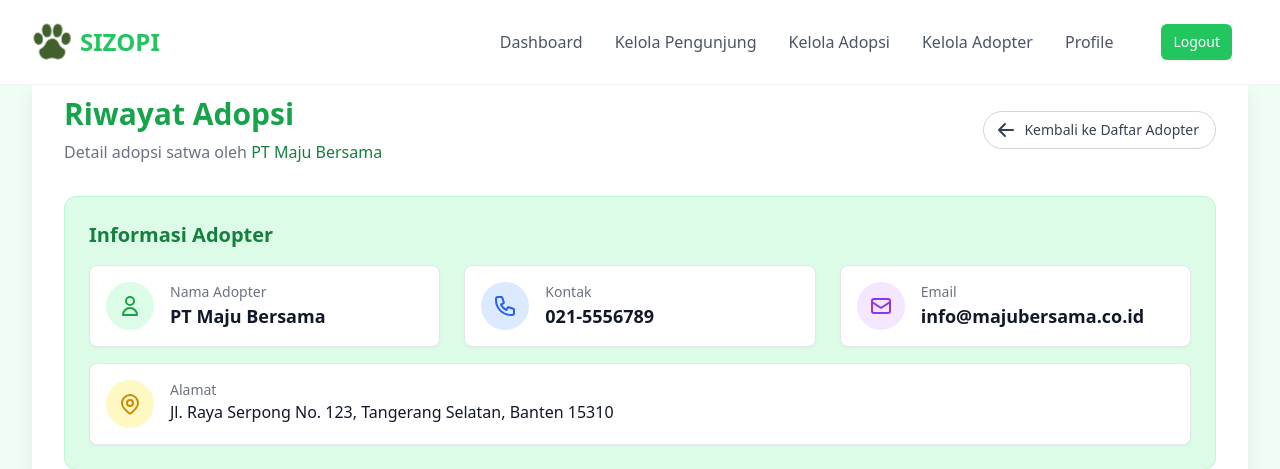
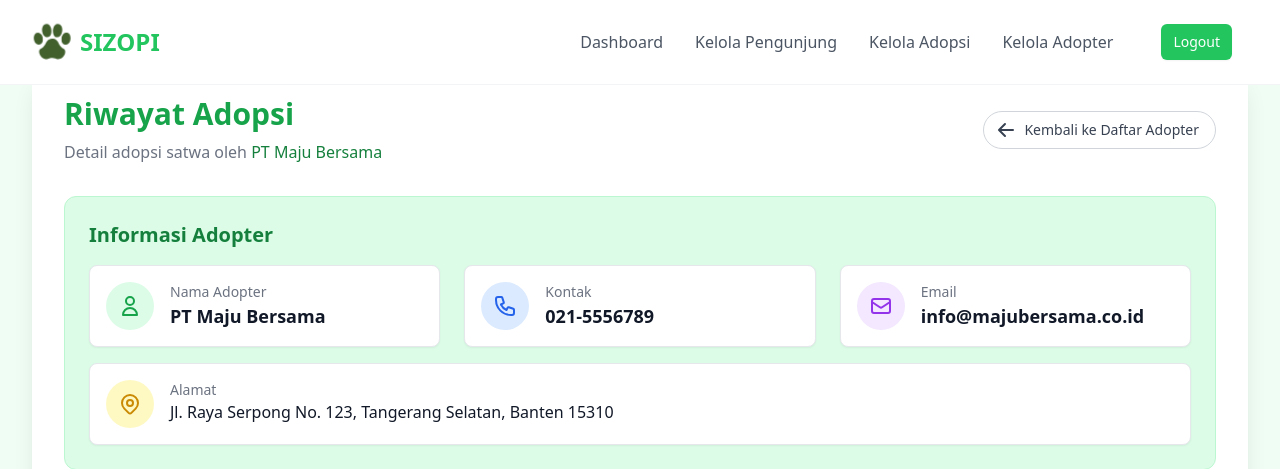
Before and after one commit to Athallah210505/TK-BASDAT-2, a Django app: page /adopters/detail/ in a window 1280 px wide. Shown: the top 469 px of the page. Run offline with Django 5.2, Linux system fonts and the light colour scheme; some libraries are stand-ins or nearby versions.

Commit message:
done with all navbar

```diff
--- a/templates/navbar_pengunjung.html
+++ b/templates/navbar_pengunjung.html
@@ -29,9 +29,9 @@
           Reservasi tiket
         </a>
 
-        <a href="#" class="nav-link text-gray-600 hover:text-green-600 transition-colors duration-200">
+        {% comment %} <a href="{% url 'visitor_profile' %}" class="nav-link text-gray-600 hover:text-green-600 transition-colors duration-200">
           Profile
-        </a>
+        </a> {% endcomment %}
 
         <!-- Logout button -->
         <div class="px-4 py-2">
--- a/templates/navbar_staff.html
+++ b/templates/navbar_staff.html
@@ -25,17 +25,17 @@
           Kelola Pengunjung
         </a>
 
-        <a href="/dokter/atraksi/" class="nav-link text-gray-600 hover:text-green-600 transition-colors duration-200">
+        <a href= "{% url 'adoption_list' %}" class="nav-link text-gray-600 hover:text-green-600 transition-colors duration-200">
           Kelola Adopsi
         </a>
 
-        <a href="/dokter/kandang/" class="nav-link text-gray-600 hover:text-green-600 transition-colors duration-200">
+        <a href="{% url 'adopter_info_general' %}"class="nav-link text-gray-600 hover:text-green-600 transition-colors duration-200">
           Kelola Adopter
         </a>
 
-        <a href="/profile/" class="nav-link text-gray-600 hover:text-green-600 transition-colors duration-200">
+        {% comment %} <a href={% url 'staff_profile' %} class="nav-link text-gray-600 hover:text-green-600 transition-colors duration-200">
           Profile
-        </a>
+        </a> {% endcomment %}
 
         <!-- Logout button -->
         <div class="px-4 py-2">
```
